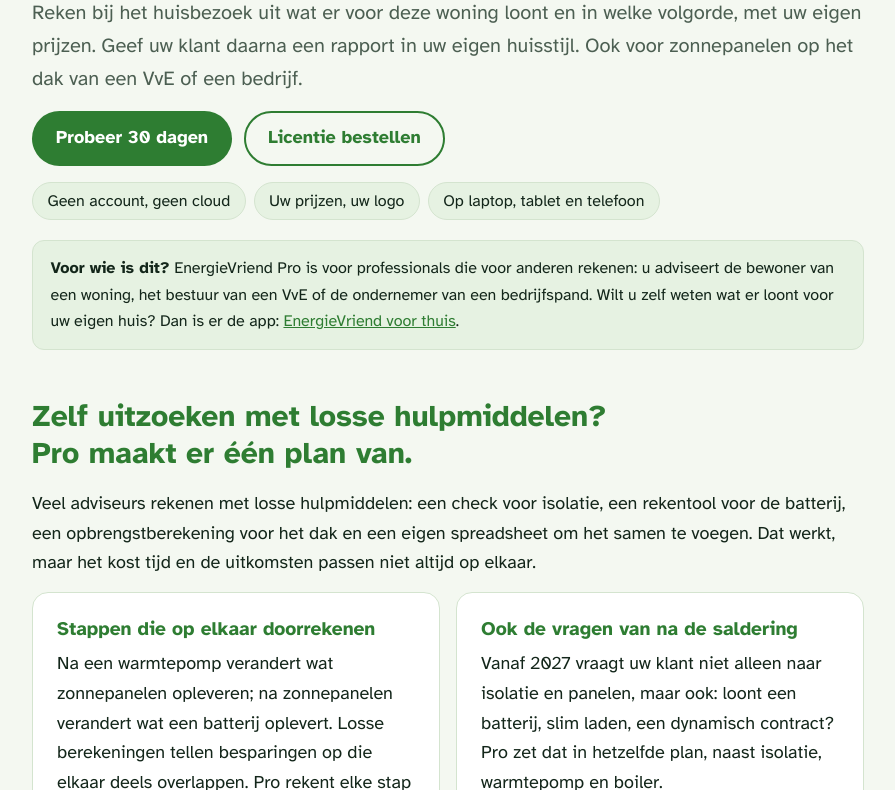
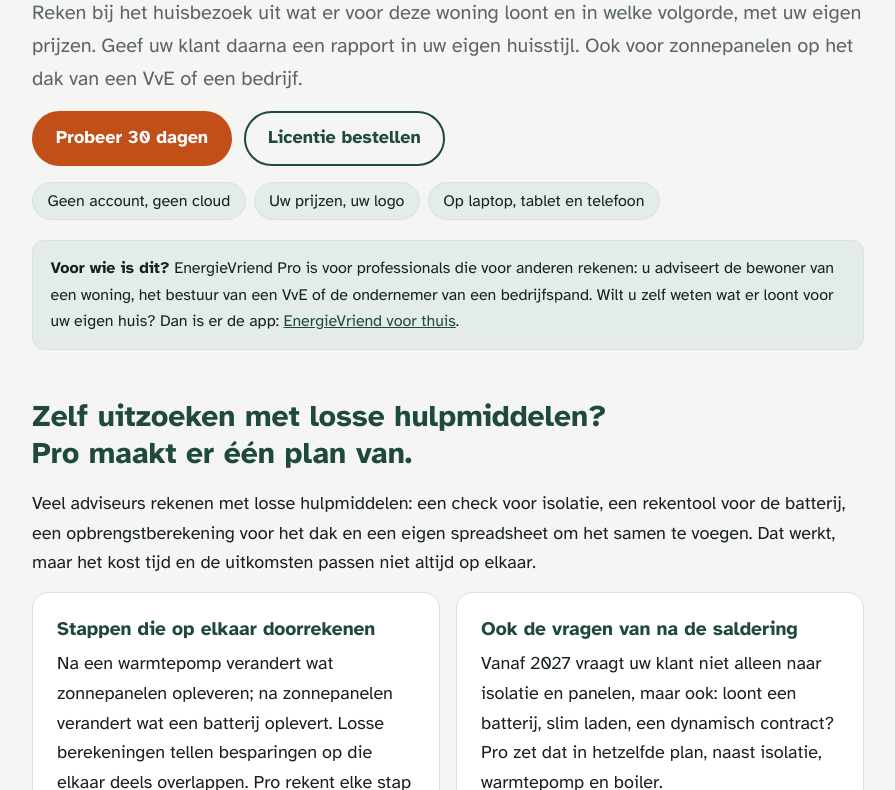
Before and after one commit to VdLindenH/energievriend-website, a plain HTML site: page adviseurs.html in a window 1280 px wide. Shown: the part 619-1409 px from the top of the page, without its empty margins (192-1087 px from the left). Drawn offline with Linux system fonts and the light colour scheme.

Commit message:
Nieuwe kleuren: bosgroen met vossenoranje (nog niet gepusht)
Co-Authored-By: Claude Sonnet 5.5 <noreply@anthropic.com>

```diff
--- a/adviseurs.html
+++ b/adviseurs.html
@@ -12,28 +12,29 @@
 <style>
   /* Zelfde opbouw en kleuren als de pagina van de app. */
   :root {
-    --bg: #f4f8f1;
+    --bg: #f5f6f3;
     --surface: #ffffff;
-    --ink: #13261a;
-    --muted: #4c5f52;
-    --brand: #2e7d32;
+    --ink: #18211d;
+    --muted: #5a6660;
+    --brand: #1f4a3a;
     --brand-ink: #ffffff;
-    --accent: #ef7d1a;
-    --soft: #e6f2e2;
-    --line: #d4e4cf;
+    --accent: #c24f17;
+    --accent-ink: #ffffff;
+    --soft: #e3ece6;
+    --line: #dce1db;
     --font: "Atkinson Hyperlegible", "Segoe UI", system-ui, sans-serif;
   }
   @media (prefers-color-scheme: dark) {
     :root:not([data-theme="light"]) {
-      --bg: #0e1a11; --surface: #15261a; --ink: #e6f1e7; --muted: #a6baa9;
-      --brand: #81c784; --brand-ink: #0e1a11; --accent: #ffa65c; --soft: #1b3221;
-      --line: #284230; color-scheme: dark;
+      --bg: #111915; --surface: #1a231e; --ink: #e8ece9; --muted: #a3afa8;
+      --brand: #8fc2a8; --brand-ink: #111915; --accent: #f08a4b; --accent-ink: #1a1109; --soft: #1f2d26;
+      --line: #2c3a33; color-scheme: dark;
     }
   }
   :root[data-theme="dark"] {
-    --bg: #0e1a11; --surface: #15261a; --ink: #e6f1e7; --muted: #a6baa9;
-    --brand: #81c784; --brand-ink: #0e1a11; --accent: #ffa65c; --soft: #1b3221;
-    --line: #284230; color-scheme: dark;
+    --bg: #111915; --surface: #1a231e; --ink: #e8ece9; --muted: #a3afa8;
+    --brand: #8fc2a8; --brand-ink: #111915; --accent: #f08a4b; --accent-ink: #1a1109; --soft: #1f2d26;
+    --line: #2c3a33; color-scheme: dark;
   }
   * { box-sizing: border-box; }
   body {
@@ -68,7 +69,7 @@
   .onder { font-size: 1.25rem; color: var(--muted); }
   .knoppen { display: flex; flex-wrap: wrap; gap: 0.75rem; margin: 1rem 0; }
   .knop {
-    display: inline-block; background: var(--brand); color: var(--brand-ink);
+    display: inline-block; background: var(--accent); color: var(--accent-ink);
     text-decoration: none; font-weight: 700; padding: 0.8rem 1.5rem; border-radius: 999px;
   }
   .knop:hover { filter: brightness(1.08); }
```
Also changed, not shown: index.html (+15 -14 lines), privacybeleid.html (+10 -10 lines), storing.html (+10 -10 lines), voorwaarden.html (+10 -10 lines).
